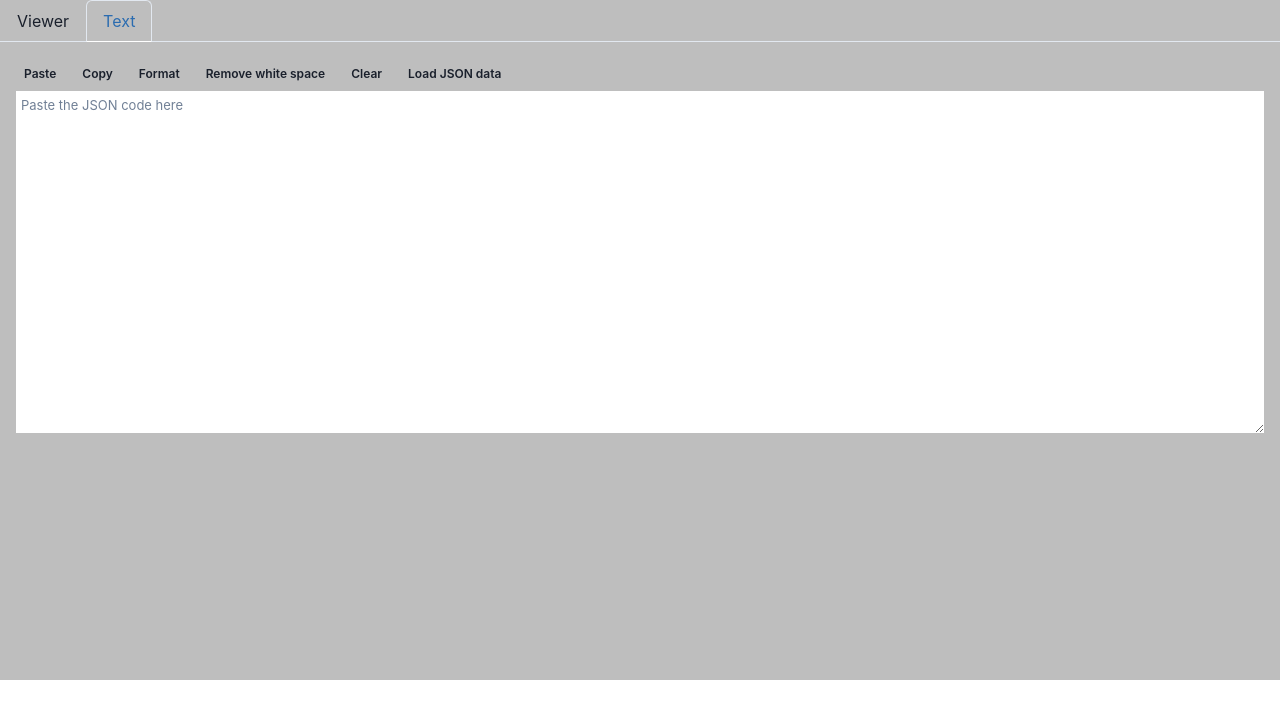
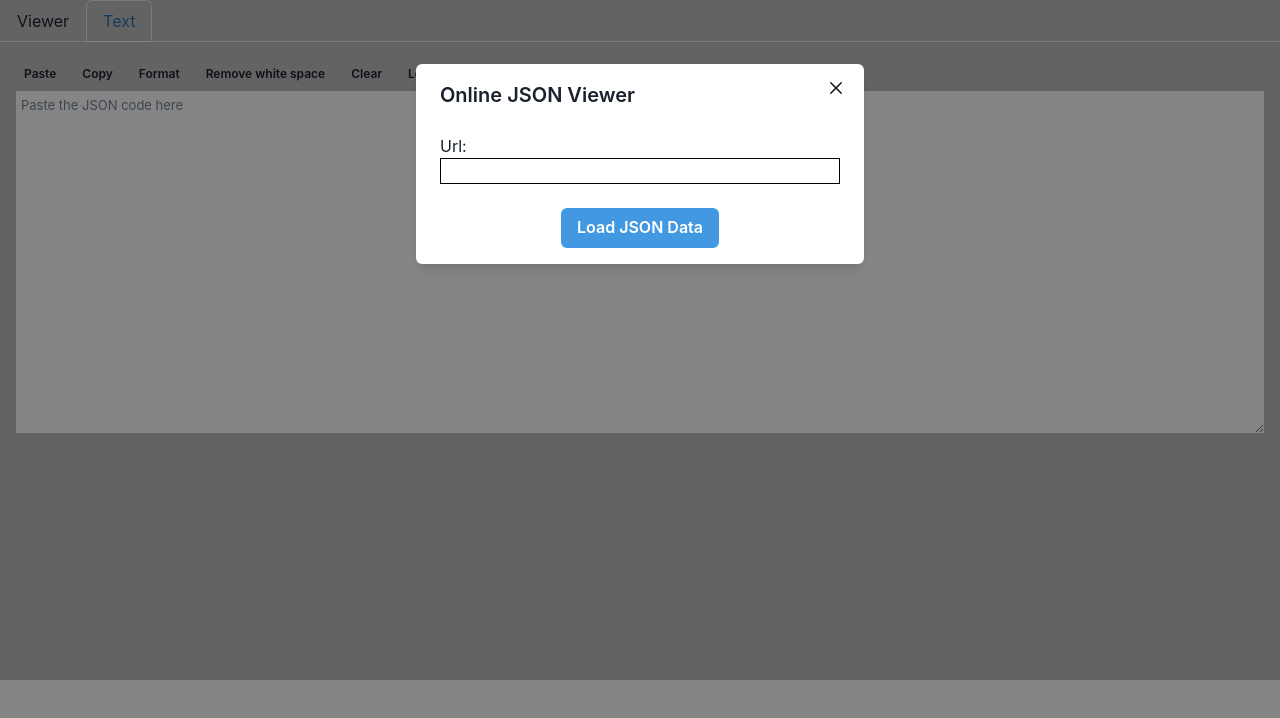
Before and after one commit to Monks09/json-viewer-app, a React (Create React App) app: page / in a window 1280 px wide. Both pictures are taken after a click on the button "Load JSON data". Shown: the top 718 px of the page. Built offline with nearby package versions, Linux system fonts and the light colour scheme.

Commit message:
added format, remove white spaces, load json data button functions

```diff
--- a/src/App.css
+++ b/src/App.css
@@ -64,3 +64,8 @@ body {
   border: 1px solid black;
   padding: 5px;
 }
+
+#url {
+  border: 1px solid black;
+  width: 100%;
+}
--- a/src/components/DataList.jsx
+++ b/src/components/DataList.jsx
@@ -32,9 +32,9 @@ function DataList({ data, label }) {
       >
         {data.map((elem, i) => {
           if (typeof elem === "object") {
-            return <DataList data={elem} label={i} />;
+            return <DataList key={i} data={elem} label={i} />;
           } else {
-            return <div>{elem}</div>;
+            return <div key={i}>{elem}</div>;
           }
         })}
       </TreeView>
@@ -49,10 +49,10 @@ function DataList({ data, label }) {
       >
         {Object.keys(data).map((key) => {
           if (typeof data[key] === "object") {
-            return <DataList data={data[key]} label={key} />;
+            return <DataList key={key} data={data[key]} label={key} />;
           } else {
             return (
-              <div>
+              <div key={key}>
                 <b>{key}</b> : {data[key]}
               </div>
             );
--- a/src/components/Text.jsx
+++ b/src/components/Text.jsx
@@ -1,13 +1,27 @@
-import React from "react";
-import { Button } from "@chakra-ui/react";
+import React, { useRef } from "react";
 import { useDispatch } from "react-redux";
+import {
+  Modal,
+  ModalOverlay,
+  ModalContent,
+  ModalHeader,
+  ModalFooter,
+  ModalBody,
+  ModalCloseButton,
+  useDisclosure,
+  Button,
+} from "@chakra-ui/react";
 
 function Text(props) {
   const dispatch = useDispatch();
+  const { isOpen, onOpen, onClose } = useDisclosure();
+
+  const textRef = useRef(null);
+  const urlRef = useRef(null);
 
   const handleChange = () => {
     try {
-      const text = JSON.parse(document.getElementById("json-textarea").value);
+      const text = JSON.parse(textRef.current.value);
       dispatch({
         type: "UPDATE_JSON_DATA",
         payload: text,
@@ -20,8 +34,17 @@ function Text(props) {
     }
   };
 
+  const isValidJson = (data) => {
+    try {
+      JSON.parse(data);
+      return true;
+    } catch (error) {
+      return false;
+    }
+  };
+
   const copyText = () => {
-    const text = document.getElementById("json-textarea");
+    const text = textRef.current;
     text.select();
     navigator.clipboard.writeText(text.value);
     alert("Text Copied");
@@ -29,14 +52,48 @@ function Text(props) {
 
   const pasteText = async () => {
     await navigator.clipboard.readText().then((clipText) => {
-      document.getElementById("json-textarea").value += clipText;
+      textRef.current.value += clipText;
     });
     handleChange();
   };
 
   const clearText = () => {
-    document.getElementById("json-textarea").value = "";
+    textRef.current.value = "";
     handleChange();
+  };
+
+  const formatText = () => {
+    var textArea = textRef.current;
+    if (!isValidJson(textArea.value)) {
+      alert("Invalid JSON Variable, Unable to format");
+      return;
+    }
+    var formattedText = JSON.stringify(JSON.parse(textArea.value), null, 2);
+    textArea.value = formattedText;
+  };
+
+  const removeWhiteSpaces = () => {
+    var textArea = textRef.current;
+    if (!isValidJson(textArea.value)) {
+      alert("Invalid JSON Variable, Unable to format");
+      return;
+    }
+    var formattedText = JSON.stringify(JSON.parse(textArea.value), null, 0);
+    textArea.value = formattedText;
+  };
+
+  const loadJSONData = async () => {
+    const urlInput = urlRef.current.value;
+
+    try {
+      let res = await fetch(urlInput);
+      let data = await res.json();
+      textRef.current.value = JSON.stringify(data);
+      handleChange();
+      onClose();
+    } catch (err) {
+      alert("Invalid url provided");
+    }
   };
 
   return (
@@ -48,21 +105,22 @@ function Text(props) {
         <Button variant={"ghost"} size={"xs"} onClick={copyText}>
           Copy
         </Button>
-        <Button variant={"ghost"} size={"xs"}>
+        <Button variant={"ghost"} size={"xs"} onClick={formatText}>
           Format
         </Button>
-        <Button variant={"ghost"} size={"xs"}>
+        <Button variant={"ghost"} size={"xs"} onClick={removeWhiteSpaces}>
           Remove white space
         </Button>
         <Button variant={"ghost"} size={"xs"} onClick={clearText}>
           Clear
         </Button>
-        <Button variant={"ghost"} size={"xs"}>
+        <Button variant={"ghost"} size={"xs"} onClick={onOpen}>
           Load JSON data
         </Button>
       </div>
       <div className="json-text">
         <textarea
+          ref={textRef}
           name="json-textarea"
           id="json-textarea"
           cols="30"
@@ -71,6 +129,30 @@ function Text(props) {
           onChange={handleChange}
         ></textarea>
       </div>
+      <Modal isOpen={isOpen} onClose={onClose}>
+        <ModalOverlay />
+        <ModalContent>
+          <ModalHeader>Online JSON Viewer</ModalHeader>
+          <ModalCloseButton />
+          <ModalBody>
+            <div className="url-input-div">
+              <label htmlFor="url">Url:</label>
+              <input ref={urlRef} type="text" name="url" id="url" />
+            </div>
+          </ModalBody>
+          <ModalFooter>
+            <Button
+              variant="solid"
+              margin={"auto"}
+              bgColor={"blue.400"}
+              color={"white"}
+              onClick={loadJSONData}
+            >
+              Load JSON Data
+            </Button>
+          </ModalFooter>
+        </ModalContent>
+      </Modal>
     </div>
   );
 }
--- a/src/redux/store.js
+++ b/src/redux/store.js
@@ -1,8 +1,7 @@
 import { legacy_createStore, applyMiddleware } from "redux";
 import reducer from "./reducer";
-import logger from "redux-logger";
 import thunk from "redux-thunk";
 
-const myStore = legacy_createStore(reducer, applyMiddleware(logger, thunk));
+const myStore = legacy_createStore(reducer, applyMiddleware(thunk));
 
 export default myStore;
```
